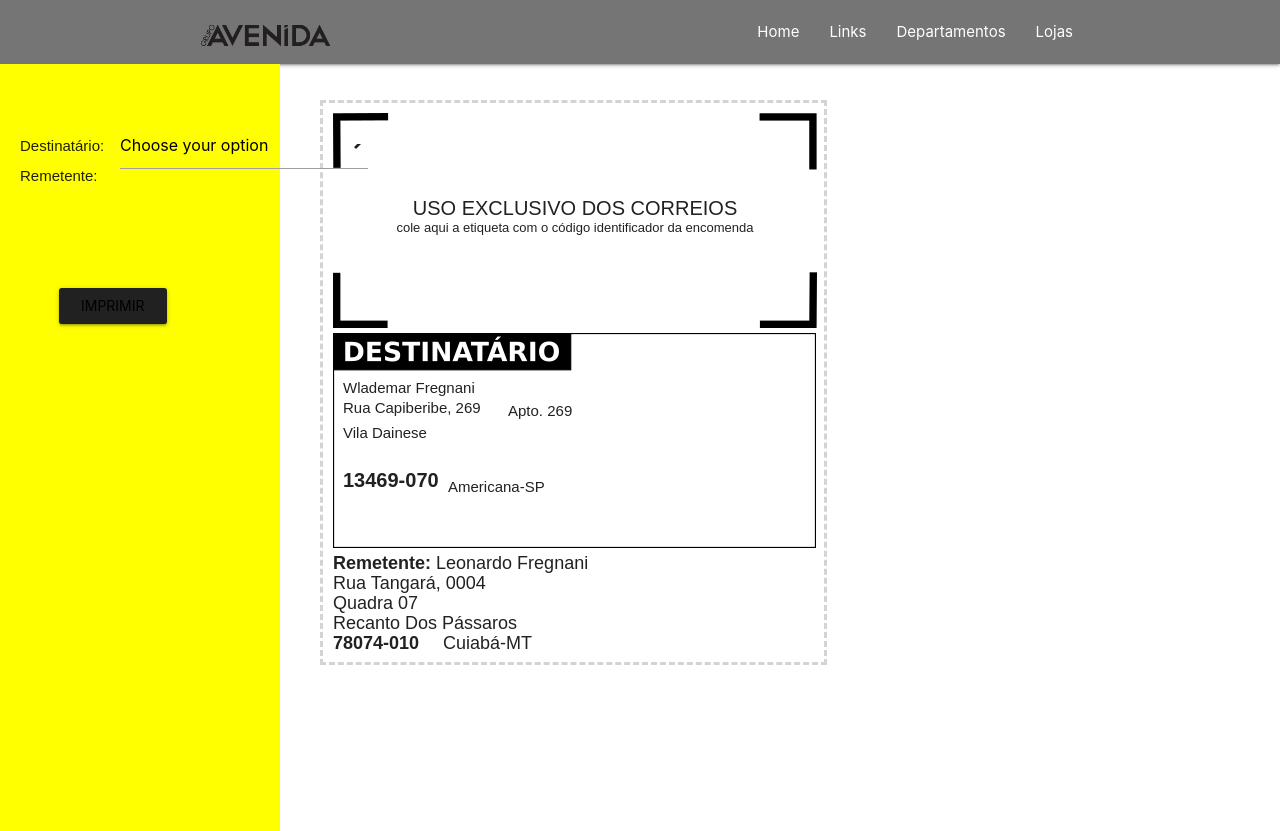
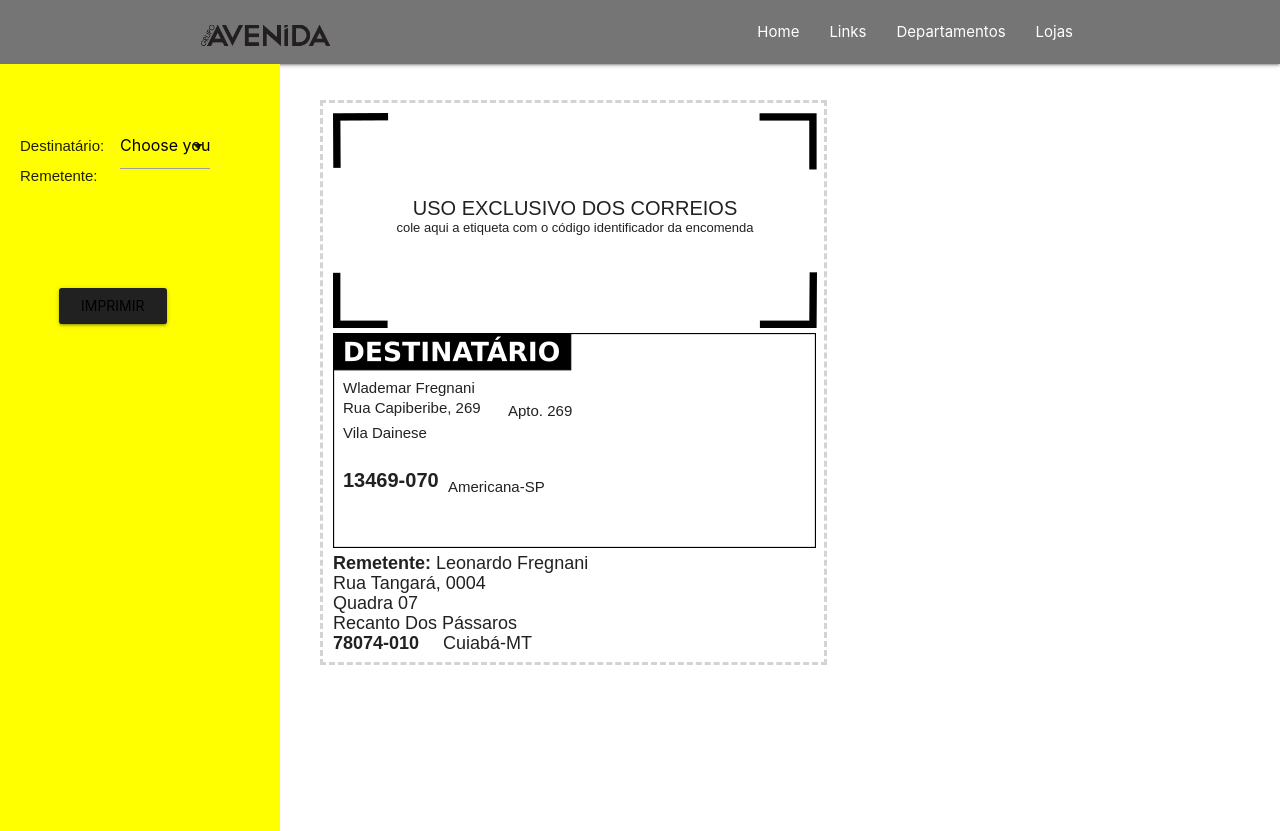
Before and after one commit to CleverssonHames/intranetgav, a Django app: template templates/intranet/etiqueta_correios.html in a window 1280 px wide. Shown: the top 831 px of the page. Run offline with Django 3.2, Linux system fonts and the light colour scheme; the template is opened without the code that fills it, so the values that code supplies are empty.

Commit message:
alterando 16

```diff
--- a/static/intranet/main.css
+++ b/static/intranet/main.css
@@ -1,6 +1,7 @@
 /* Inicio da seção Seção de seleção do remetente e destinatario */
 .destinatario{
     position: absolute;
+    width: 90px;
     left: 20px;
     top: 120px;
     font-family: Arial, Helvetica, sans-serif;
```
